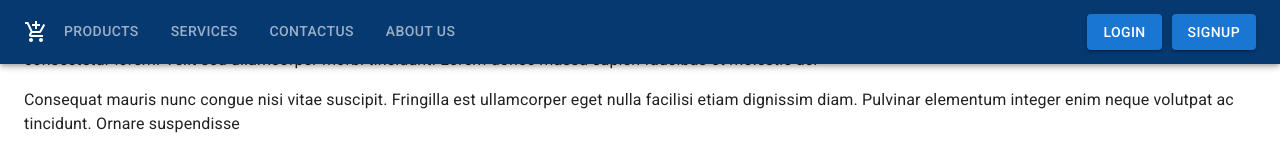
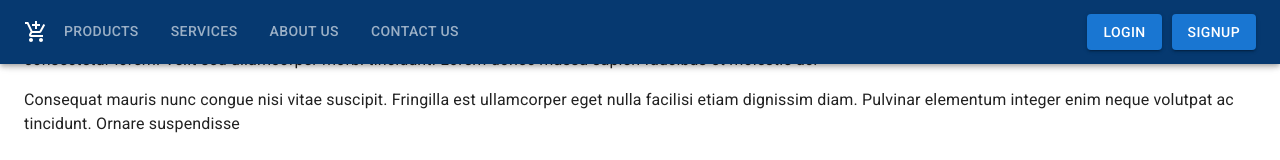
Before and after one commit to natagr23/Agro_App, a React (Create React App) app: page / in a window 1280 px wide. Shown: the top 160 px of the page. Built offline with nearby package versions, Linux system fonts and the light colour scheme.

Commit message:
fixing navigation bar

```diff
--- a/src/components/Drawer/DrawerComp.js
+++ b/src/components/Drawer/DrawerComp.js
@@ -9,20 +9,34 @@ import {
 } from '@mui/material';
 import MenuIcon from '@mui/icons-material/Menu';
 
+const pages = [
+  'Products',
+  'Services',
+  'About Us',
+  'Contact Us',
+  'Login',
+  'Logout',
+];
+
 const DrawerComp = () => {
   const [openDrawer, setOpenDrawer] = useState(false);
   return (
     <React.Fragment>
       <Drawer open={openDrawer} onClose={() => setOpenDrawer(false)}>
         <List>
-          <ListItemButton>
-            <ListItemIcon>
-              <ListItemText>Login</ListItemText>
-            </ListItemIcon>
-          </ListItemButton>
+          {pages.map((page, index) => (
+            <ListItemButton key={index}>
+              <ListItemIcon>
+                <ListItemText>{page}</ListItemText>
+              </ListItemIcon>
+            </ListItemButton>
+          ))}
         </List>
       </Drawer>
-      <IconButton onClick={() => setOpenDrawer(!openDrawer)}>
+      <IconButton
+        sx={{ color: 'white', marginLeft: 'auto' }}
+        onClick={() => setOpenDrawer(!openDrawer)}
+      >
         <MenuIcon />
       </IconButton>
     </React.Fragment>
--- a/src/components/Navbar/Navbar.js
+++ b/src/components/Navbar/Navbar.js
@@ -17,6 +17,8 @@ import {
 } from '@mui/material';
 import AddShoppingCartIcon from '@mui/icons-material/AddShoppingCart';
 import DrawerComp from '../Drawer/DrawerComp';
+
+const pages = ['Products', 'Services', 'About Us', 'Contact Us'];
 
 const Navbar = () => {
   const [value, setValue] = useState();
@@ -44,10 +46,9 @@ const Navbar = () => {
                 onChange={(e, value) => setValue(value)}
                 indicatorColor="secondary"
               >
-                <Tab label="Products" />
-                <Tab label="Services" />
-                <Tab label="ContactUs" />
-                <Tab label="About Us" />
+                {pages.map((page, index) => (
+                  <Tab key={index} label={page} />
+                ))}
               </Tabs>
               <Button sx={{ marginLeft: 'auto' }} variant="contained">
                 Login{' '}
```
